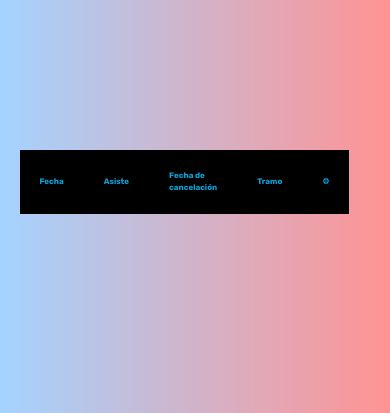
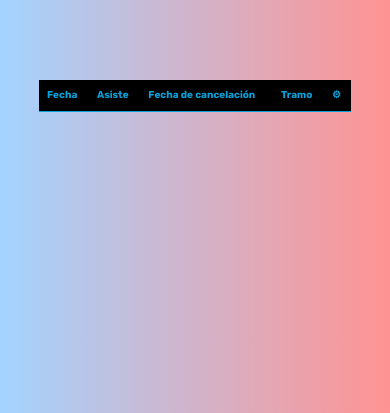
Before and after one commit to LuisCarlosGascon/Proyecto-2, a Symfony app: template templates/user/reservas.html.twig in a window 390 px wide. Shown: the part 82-495 px from the top of the page. Run offline with Twig, Linux system fonts and the light colour scheme; the template is opened without the code that fills it, so the values that code supplies are empty; some libraries are stand-ins or nearby versions.

Commit message:
Tablas responsive

```diff
--- a/public/css/estilos.css
+++ b/public/css/estilos.css
@@ -159,6 +159,12 @@ body {
   border-radius: 10px;
 }
 
+.ui-dialog-titlebar-close {
+  background-color: rgb(170, 170, 170);
+  border-color: transparent;
+  border-radius: 10px;
+}
+
 .c-registro {
   margin-top: 10%;
   background: rgb(158, 24, 24);
@@ -198,30 +204,30 @@ body {
   color: white;
 }
 
-.c-tabla {
+.c-tablaJ {
   margin-top: 150px;
   margin-left: 15%;
 }
 
 @media (max-width: 768px) {
-  .c-tabla {
+  .c-tablaJ {
     margin-top: 150px;
-    margin-left: 5%;
+    margin-left: 9%;
     font-size: 8px;
   }
-  .c-tabla__descripcion {
+  .c-tablaJ__descripcion {
     display: none;
   }
   th, td {
     padding: 0px;
   }
-  #c-tabla__img {
+  #c-tablaJ__img {
     width: 20px;
     height: 20px;
   }
 }
-@media (max-width: 340px) {
-  .c-tabla {
+@media (max-width: 372px) {
+  .c-tablaJ {
     margin-left: 1%;
   }
 }
@@ -229,7 +235,7 @@ body {
   width: 80%;
 }
 
-.c-tabla__img {
+.c-tablaJ__img {
   width: 50px;
   height: 50px;
 }
@@ -259,13 +265,29 @@ thead {
   color: black;
 }
 
-.c-datatable {
-  background-color: white;
-  border-radius: 10px;
-  padding: 15px;
-  margin-top: 100px;
+.c-tablaRM {
+  width: 80%;
+  margin-top: 150px;
+  margin-left: auto;
+  margin-right: auto;
 }
 
+.c-tabla__datos:nth-child(even) {
+  background-color: #8b5cf6;
+  color: black;
+}
+
+.c-tabla__datos:nth-child(odd) {
+  background-color: #c4b5fd;
+  color: black;
+}
+
+@media (max-width: 550px) {
+  .c-tablaRM {
+    font-size: 10px;
+    margin-top: 80px;
+  }
+}
 .btn-vacio {
   background-color: transparent;
   border: transparent;
@@ -376,6 +398,19 @@ thead {
   color: black;
 }
 
+.c-datatable {
+  background-color: white;
+  border-radius: 10px;
+  padding: 15px;
+  margin-top: 108px;
+}
+
+@media (max-width: 768px) {
+  .c-datatable {
+    margin-top: 65px;
+    font-size: 12px;
+  }
+}
 .ui-datepicker {
   background-color: white;
 }
--- a/public/js/listaReservas.js
+++ b/public/js/listaReservas.js
@@ -7,6 +7,7 @@ $(function(){
 
         var datatable=lista.DataTable({
             data:datos,
+            responsive:true,
             columns:[
                 {data:'user'},
                 {data:'fecha'},
@@ -53,8 +54,8 @@ $(function(){
                 <p>Juego: `+data["juego"]+`</p>
                 <p>Fecha cancelacion: `+data["f_cancelacion"]+`</p>
                 <p>Asiste: `+val+`</p>
-                <button id="btn-si">Asiste</button>
-                <button id="btn-no">No asiste</button>
+                <button id="btn-si" class="btn btn-success">Asiste</button>
+                <button id="btn-no" class="btn btn-danger">No asiste</button>
                 `
 
             modal.dialog().append(html);
--- /dev/null
+++ b/public/sass/component/_dataTable.scss
@@ -0,0 +1,13 @@
+.c-datatable{
+    background-color: white;
+    border-radius: 10px;
+    padding: 15px;
+    margin-top: 108px;
+}
+
+@media (max-width: 768px) {
+    .c-datatable{
+        margin-top: 65px;
+        font-size: 12px;
+    }
+}
--- a/public/sass/component/_modal.scss
+++ b/public/sass/component/_modal.scss
@@ -86,3 +86,9 @@
   padding: 20px;
   border-radius: 10px;
 }
+
+.ui-dialog-titlebar-close{
+  background-color: rgb(170, 170, 170);
+  border-color: transparent;
+  border-radius: 10px;
+}
--- a/public/sass/component/_table.scss
+++ b/public/sass/component/_table.scss
@@ -1,16 +1,18 @@
-.c-tabla{
+// TABLA JUEGOS
+
+.c-tablaJ{
     margin-top:150px;
     margin-left:15%;
 }
 
 @media (max-width: 768px) {
-    .c-tabla{
+    .c-tablaJ{
         margin-top:150px;
-        margin-left:5%;
+        margin-left:9%;
         font-size: 8px;
     }
 
-    .c-tabla__descripcion{
+    .c-tablaJ__descripcion{
         display:none;
     }
 
@@ -18,14 +20,14 @@
         padding:0px;
     }
 
-    #c-tabla__img{
+    #c-tablaJ__img{
         width: 20px;
         height: 20px;
     }
 }
 
-@media (max-width: 340px) {
-    .c-tabla{
+@media (max-width: 372px) {
+    .c-tablaJ{
         margin-left:1%;
     }
 }
@@ -34,7 +36,7 @@
     width: 80%;
 }
 
-.c-tabla__img{
+.c-tablaJ__img{
     width: 50px;
     height: 50px;
 }
@@ -63,9 +65,28 @@ thead{
     color:black;
 }
 
-.c-datatable{
-    background-color: white;
-    border-radius: 10px;
-    padding: 15px;
-    margin-top: 100px;
+// MIS RESERVAS
+
+.c-tablaRM{
+    width: 80%;
+    margin-top: 150px;
+    // margin-left: 150px;
+    margin-left:auto;
+    margin-right:auto;
 }
+
+.c-tabla__datos:nth-child(even){
+    background-color: #8b5cf6;
+    color:black;
+}
+.c-tabla__datos:nth-child(odd){
+    background-color: #c4b5fd;
+    color:black;
+}
+
+@media (max-width: 550px) {
+    .c-tablaRM{
+        font-size: 10px;
+        margin-top: 80px;
+    }
+}
--- a/public/sass/estilos.scss
+++ b/public/sass/estilos.scss
@@ -5,5 +5,6 @@
 @import "component/buttons";
 @import "component/sala";
 @import "component/alerts";
+@import "component/dataTable";
 @import "layouts/reservas";
 @import "layouts/disposiciones";
--- a/templates/juego/index.html.twig
+++ b/templates/juego/index.html.twig
@@ -11,7 +11,7 @@
                     <div class="service-item rounded d-flex flex-column align-items-center justify-content-center text-center">
                         <img src="{{asset('img/' ~ juego.imagen)}}" class="service-icon">
                         <h4 class="mb-3">{{juego.nombre}}</h4>
-                        <p class="m-0">{{juego.descripcion}}</p>
+                        <p class="m-0">{{juego.acortaDescripcion}}</p>
                         <a class="btn btn-lg btn-primary rounded btn-juego" idjuego="{{juego.id}}">
                             <i class="bi bi-arrow-right"></i>
                         </a>
--- a/templates/principal/index.html.twig
+++ b/templates/principal/index.html.twig
@@ -33,12 +33,12 @@
         </div>
     </section>
 
-    {# <section>
+    <section>
         <div class="c-juegoRandom">
-            <img class="w-100" src="{{asset('img/' ~ juego.imagen)}}">
+
             <button class="btn btn-outline-light">¡Juega ya!</button>
         </div>
-    </section> #}
+    </section>
 
 </main>
 
--- a/templates/reservas/listado.html.twig
+++ b/templates/reservas/listado.html.twig
@@ -2,7 +2,7 @@
 
 {% block body %}
 <div class="c-tabla">
-<table class="c-tabla-item">
+<table class="table">
     <thead class="c-thead">
         <tr>
             <th>Fecha</th>
--- a/templates/user/reservas.html.twig
+++ b/templates/user/reservas.html.twig
@@ -3,26 +3,26 @@
 {% block title %}Hello UserController!{% endblock %}
 
 {% block body %}
-<div class="c-tabla">
-<table class="c-tabla-item">
+<div class="c-tablaRM">
+<table class="table">
     <thead class="c-thead">
         <tr>
-            <th>Fecha</th>
-            <th>Asiste</th>
-            <th>Fecha de cancelación</th>
-            <th>Tramo</th>
-            <th>⚙</th>
+            <th class="c-tablaRM__th">Fecha</th>
+            <th class="c-tablaRM__th">Asiste</th>
+            <th class="c-tablaRM__th">Fecha de cancelación</th>
+            <th class="c-tablaRM__th">Tramo</th>
+            <th class="c-tablaRM__th">⚙</th>
         </tr>
     </thead>
     <tbody>
     {% for reserva in reservas %}
-        <tr class="c-juegos-datos">
-            <td class="tr-juegos">{{reserva.fecha|date('Y-m-d')}}</td>
-            <td class="tr-juegos">{% if reserva.asiste is null %}Por comprobar{% else %}
+        <tr class="c-tabla__datos">
+            <td class="c-tablaRM__tr">{{reserva.fecha|date('Y-m-d')}}</td>
+            <td class="c-tablaRM__tr">{% if reserva.asiste is null %}Por comprobar{% else %}
             {% if reserva.asiste %}Sí{% else %}No{% endif %}{% endif %}</td>
-            <td class="tr-juegos">{% if reserva.FCancelacion is not null %}{{reserva.FCancelacion|date('Y-m-d')}}{% else %}No cancelado{% endif %}</td>
-            <td class="tr-juegos">{{reserva.tramo}}</td>
-            <td class="tr-juegos"><a href="{{url('reserva_cancelar',{'id':reserva.id})}}">&#10006</a></td>
+            <td class="c-tablaRM__tr">{% if reserva.FCancelacion is not null %}{{reserva.FCancelacion|date('Y-m-d')}}{% else %}No cancelado{% endif %}</td>
+            <td class="c-tablaRM__tr">{{reserva.tramo}}</td>
+            <td class="c-tablaRM__tr"><a href="{{url('reserva_cancelar',{'id':reserva.id})}}">&#10006</a></td>
         </tr>
     {% endfor %}
     </tbody>
```
Also changed, not shown: templates/juego/mantenimiento.html.twig (+5 -5 lines), public/css/estilos.min.css.
